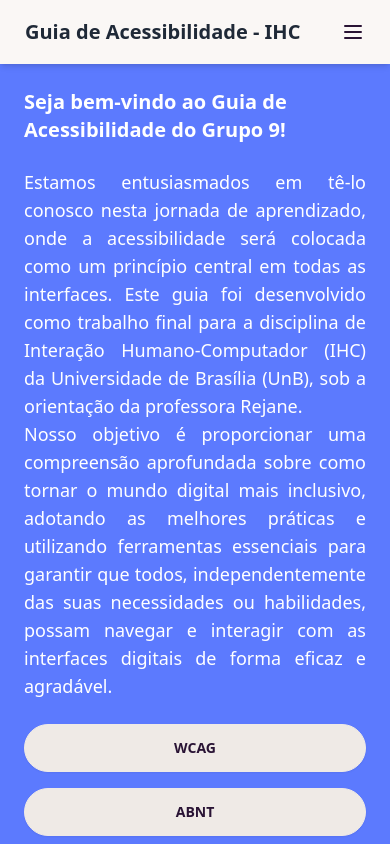
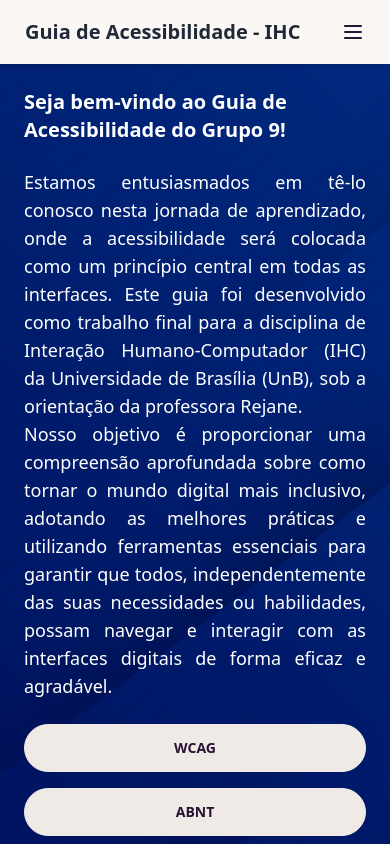
Before and after one commit to cwtshh/guia-acessibilidade-ihc, a React (Vite) app: page / in a window 390 px wide. Shown: the top 844 px of the page. Built offline with nearby package versions, Linux system fonts and the light colour scheme.

Commit message:
adicionando funcionalidade aos botoes e trocando o plano de fundo

```diff
--- a/src/pages/home/Home.tsx
+++ b/src/pages/home/Home.tsx
@@ -2,12 +2,16 @@ import IntegrantesCard from "../../components/integrantes-card/IntegrantesCard";
 import integrantes_data from "../../json/integrantes/data.json";
 import chars from "../../assets/char/—Pngtree—we are hiring character illustration_6680830.png";
 import { useNavigate } from "react-router-dom";
+import bg from "../../assets/bg/gradient_2.jpg";
 
 const Home = () => {
   const navigate = useNavigate();
   return (
     <div className="flex flex-col gap-5">
-      <div className="w-full sm:w-full flex flex-col sm:flex-row items-center sm:items-start gap-6 bg-primary-500 p-6 text-white">
+      <div
+        className="w-full sm:w-full flex flex-col sm:flex-row items-center sm:items-start gap-6 p-6 text-white"
+        style={{ backgroundImage: `url(${bg})` }}
+      >
         <div className="w-full sm:w-2/3 flex flex-col gap-6">
           <h1 className="font-bold text-xl sm:text-2xl">
             Seja bem-vindo ao Guia de Acessibilidade do Grupo 9!
@@ -35,7 +39,9 @@ const Home = () => {
             <button onClick={() => navigate("/wcag")} className="btn">
               WCAG
             </button>
-            <button className="btn">ABNT</button>
+            <button onClick={() => navigate("/abnt")} className="btn">
+              ABNT
+            </button>
             <button onClick={() => navigate("/heuristicas")} className="btn">
               Heurísticas de Nielsen
             </button>
```
